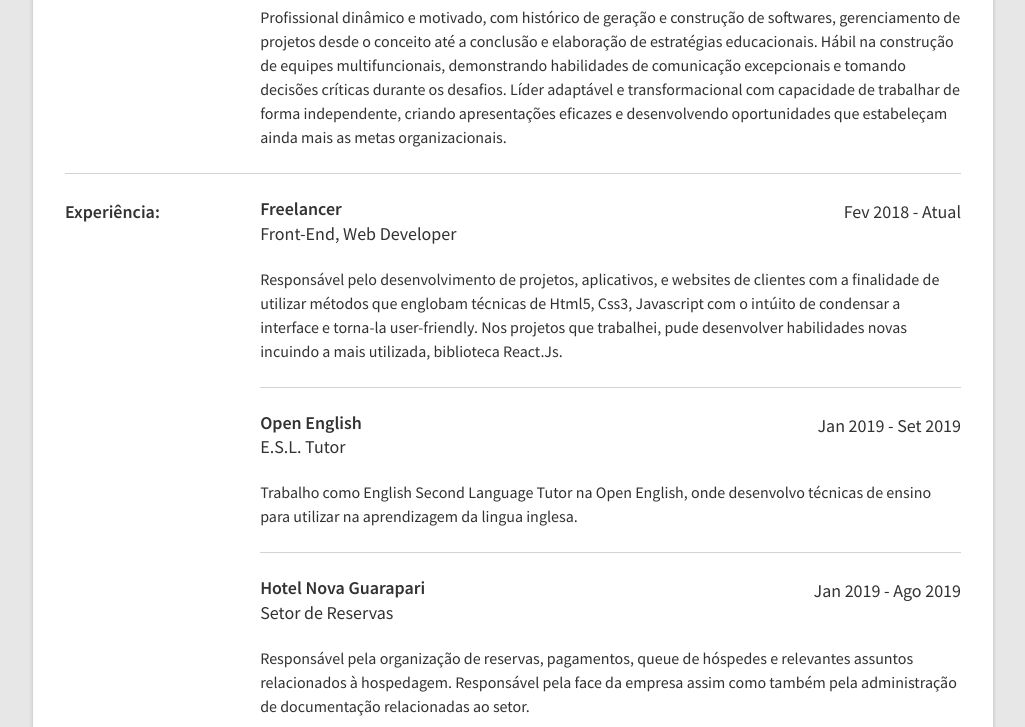
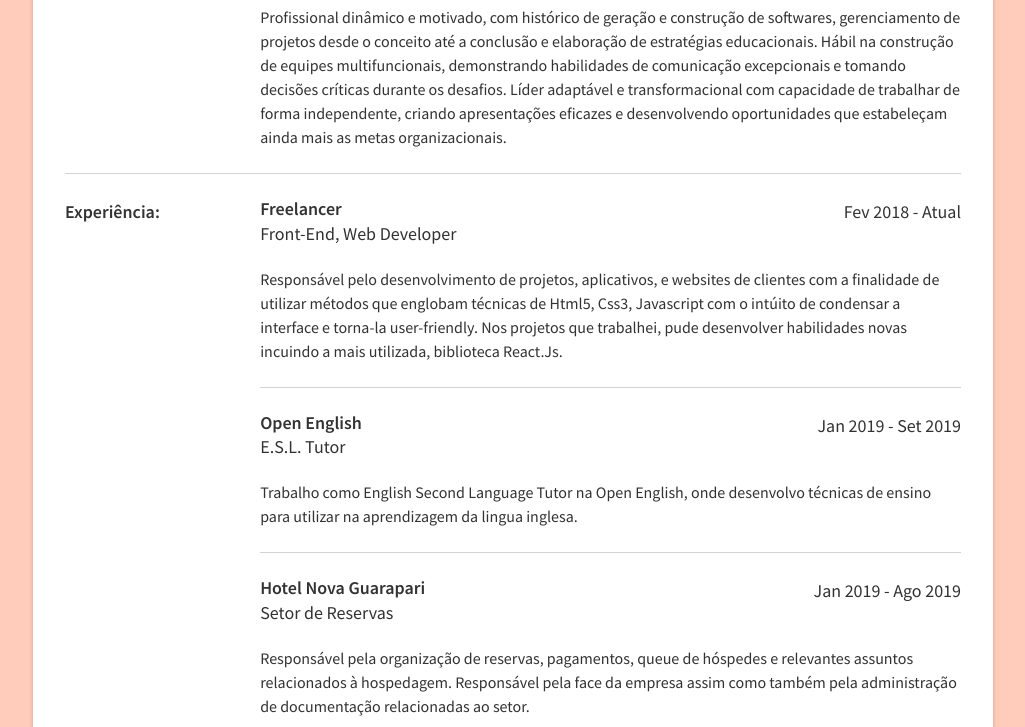
Before and after one commit to mateusceasar/static_cv, a plain HTML site: page index.html in a window 1280 px wide. Shown: the part 229-956 px from the top of the page, without its empty margins (127-1152 px from the left). Drawn offline with nearby package versions, Linux system fonts and the light colour scheme; a web font is replaced by a local one.

Commit message:
Update style.css

```diff
--- a/style.css
+++ b/style.css
@@ -8,7 +8,7 @@ html {
 body {
   font-family: 'Source Sans Pro', sans-serif;
   line-height: 1.5;
-  background: #e7e7e7;
+  background: #ffcbba;
   color: #323232;
 }
 
```
